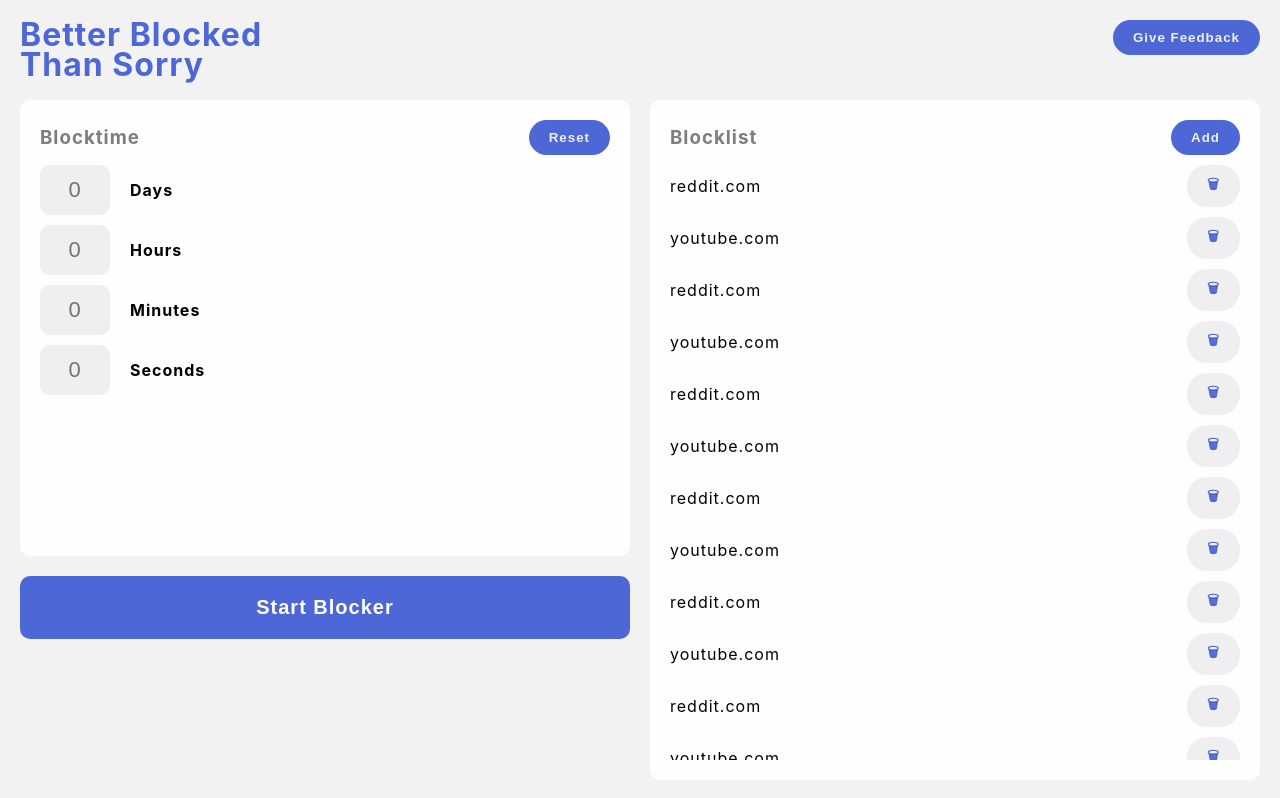
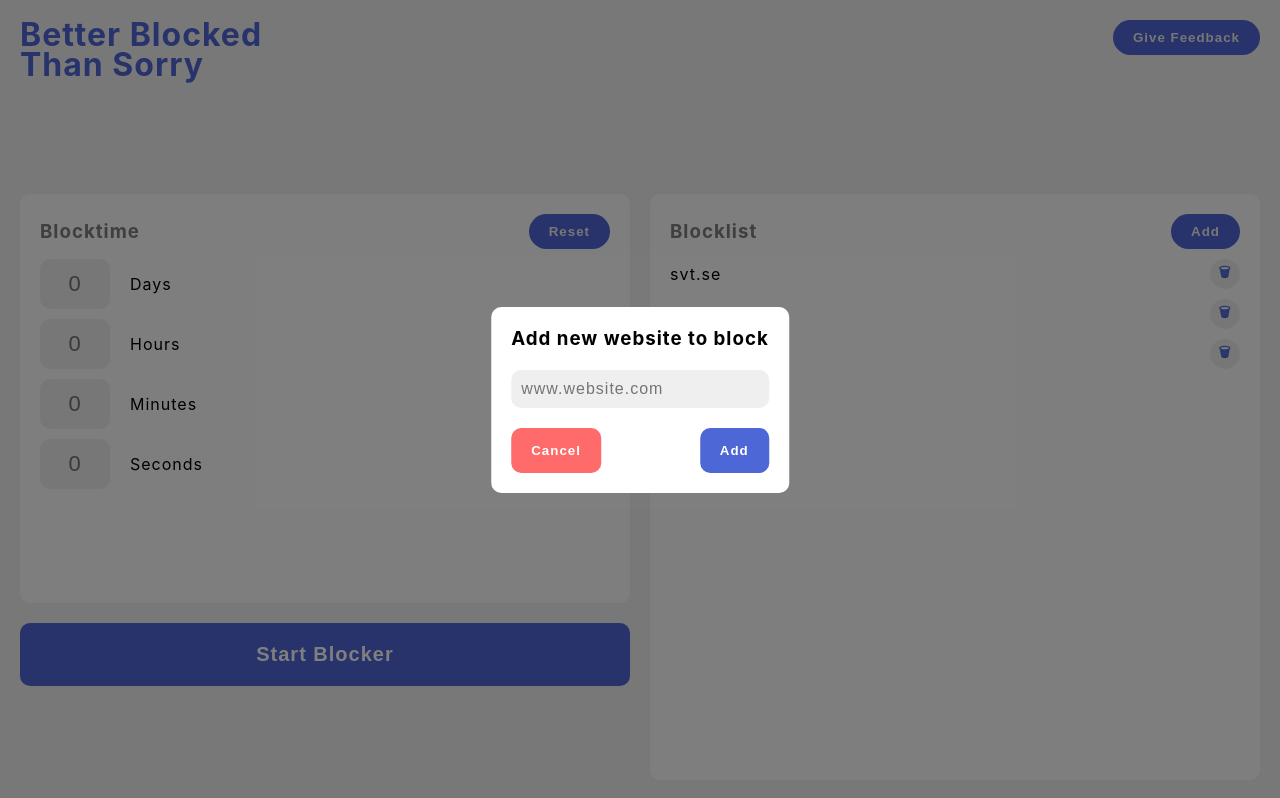
Before and after one commit to mebn/betterBlockedThanSorry, a React (Vite) app in the folder frontend/: page / in a window 1280 px wide. Both pictures are taken after a click on the button "Add". Built offline with nearby package versions, Linux system fonts and the light colour scheme; the HTML template or start-up script is replaced by a standard one.

Commit message:
Adding websites not works.
Refactor is very much needed now.

```diff
--- a/frontend/src/App.jsx
+++ b/frontend/src/App.jsx
@@ -1,4 +1,4 @@
-import { useEffect, useState } from "react";
+import { useEffect, useRef, useState } from "react";
 import {
   GetDaemonRunningStatus,
   GetEndTime,
@@ -14,10 +14,10 @@ function App() {
   const getCurrentTime = () => Math.floor(Date.now() / 1000);
 
   const [blocktime, setBlocktime] = useState({
-    days: null,
-    hours: null,
-    minutes: null,
-    seconds: null,
+    days: "",
+    hours: "",
+    minutes: "",
+    seconds: "",
   });
   const [blocklist, setBlocklist] = useState([
     "svt.se",
@@ -27,6 +27,21 @@ function App() {
 
   const [isRunning, setIsRunning] = useState(false);
   const [endTime, setEndTime] = useState(0);
+  const [dialogWebsite, setDialogWebsite] = useState("");
+
+  const dialogRef = useRef(null);
+
+  const toggleDialog = () => {
+    if (!dialogRef.current) {
+      return;
+    }
+
+    setDialogWebsite("");
+
+    dialogRef.current.hasAttribute("open")
+      ? dialogRef.current.close()
+      : dialogRef.current.showModal();
+  };
 
   useEffect(() => {
     let intervalId;
@@ -100,6 +115,98 @@ function App() {
   };
 
   return (
+    <div>
+      <dialog
+        style={{
+          position: "fixed",
+          top: "50%",
+          left: "50%",
+          transform: "translate(-50%, -50%)",
+          padding: "20px",
+          border: "none",
+          borderRadius: "10px",
+          background: "white",
+          maxWidth: "400px",
+        }}
+        ref={dialogRef}
+        onClick={(e) => {
+          if (e.currentTarget == e.target) {
+            toggleDialog();
+          }
+        }}
+      >
+        <div
+          style={{
+            display: "flex",
+            flexFlow: "column",
+            gap: "20px",
+          }}
+        >
+          <h3>Add new website to block</h3>
+          <input
+            style={{
+              background: "#EFEFEF",
+              border: "none",
+              borderRadius: "10px",
+              padding: "10px",
+              fontSize: "16px",
+              outline: "none",
+            }}
+            type="text"
+            tabIndex={0}
+            placeholder="www.website.com"
+            value={dialogWebsite}
+            onChange={(e) => setDialogWebsite(e.target.value)}
+            onKeyDown={(e) => {
+              if (e.key === "Enter") {
+                setBlocklist([...blocklist, dialogWebsite]);
+                toggleDialog();
+              }
+            }}
+          />
+
+          <div
+            style={{
+              display: "flex",
+              flexFlow: "row",
+              justifyContent: "space-between",
+            }}
+          >
+            <button
+              style={{
+                padding: "15px 20px",
+                border: "none",
+                cursor: "pointer",
+                borderRadius: "10px",
+                background: "#FF6B6B",
+                color: "white",
+                fontWeight: "bold",
+              }}
+              onClick={toggleDialog}
+            >
+              Cancel
+            </button>
+            <button
+              style={{
+                padding: "15px 20px",
+                border: "none",
+                cursor: "pointer",
+                borderRadius: "10px",
+                background: "#4E67D6",
+                color: "white",
+                fontWeight: "bold",
+              }}
+              onClick={() => {
+                setBlocklist([...blocklist, dialogWebsite]);
+                toggleDialog();
+              }}
+            >
+              Add
+            </button>
+          </div>
+        </div>
+      </dialog>
+
       <div
         style={{
           display: "grid",
@@ -136,65 +243,81 @@ function App() {
             <Counter
               text="Days"
               value={blocktime.days}
-            isRunning={isRunning}
               onChange={(e) => {
-              let val = parseInt(e.target.value, 10);
-              if (!isNaN(val)) {
-                val = val > 7 ? 7 : val;
-                val = val >= 0 ? val : 0;
-              }
+                let val = e.target.value;
+                const number = parseInt(val, 10);
+
+                if (val == "") {
                   setBlocktime({
                     ...blocktime,
-                days: val,
+                    days: "",
                   });
+                } else if (!isNaN(number) && number >= 0) {
+                  setBlocktime({
+                    ...blocktime,
+                    days: Math.min(number, 7),
+                  });
+                }
               }}
             />
             <Counter
               text="Hours"
               value={blocktime.hours}
-            isRunning={isRunning}
               onChange={(e) => {
-              let val = parseInt(e.target.value, 10);
-              if (!isNaN(val)) {
-                val = val > 23 ? 23 : val;
-                val = val >= 0 ? val : 0;
-              }
+                let val = e.target.value;
+                const number = parseInt(val, 10);
+
+                if (val == "") {
                   setBlocktime({
                     ...blocktime,
-                hours: val,
+                    hours: "",
                   });
+                } else if (!isNaN(number) && number >= 0) {
+                  setBlocktime({
+                    ...blocktime,
+                    hours: Math.min(number, 23),
+                  });
+                }
               }}
             />
             <Counter
               text="Minutes"
               value={blocktime.minutes}
-            isRunning={isRunning}
               onChange={(e) => {
-              let val = parseInt(e.target.value, 10);
-              if (!isNaN(val)) {
-                val = val > 59 ? 59 : val;
-                val = val >= 0 ? val : 0;
-              }
+                let val = e.target.value;
+                const number = parseInt(val, 10);
+
+                if (val == "") {
                   setBlocktime({
                     ...blocktime,
-                minutes: val,
+                    minutes: "",
                   });
+                } else if (!isNaN(number) && number >= 0) {
+                  setBlocktime({
+                    ...blocktime,
+                    minutes: Math.min(number, 59),
+                  });
+                }
               }}
             />
             <Counter
               text="Seconds"
               value={blocktime.seconds}
-            isRunning={isRunning}
               onChange={(e) => {
-              let val = parseInt(e.target.value, 10);
-              if (!isNaN(val)) {
-                val = val > 59 ? 59 : val;
-                val = val >= 0 ? val : 0;
-              }
+                let val = e.target.value;
+                const number = parseInt(val, 10);
+
+                if (val == "") {
                   setBlocktime({
                     ...blocktime,
-                seconds: val,
+                    seconds: "",
                   });
+                } else if (!isNaN(number) && number >= 0) {
+                  setBlocktime({
+                    ...blocktime,
+                    seconds: Math.min(number, 59),
+                  });
+                }
               }}
             />
           </Column>
@@ -218,7 +341,10 @@ function App() {
             title="Blocklist"
             buttonTitle="Add"
             isRunning={isRunning}
-          onClick={() => {}}
+            onClick={() => {
+              // add website
+              toggleDialog();
+            }}
           >
             <div
               style={{
@@ -228,20 +354,23 @@ function App() {
                 overflowY: "auto",
               }}
             >
-            <Entry text="reddit.com" isRunning={isRunning} />
-            <Entry text="youtube.com" isRunning={isRunning} />
-            <Entry text="reddit.com" isRunning={isRunning} />
-            <Entry text="youtube.com" isRunning={isRunning} />
-            <Entry text="reddit.com" isRunning={isRunning} />
-            <Entry text="youtube.com" isRunning={isRunning} />
-            <Entry text="reddit.com" isRunning={isRunning} />
-            <Entry text="youtube.com" isRunning={isRunning} />
-            <Entry text="reddit.com" isRunning={isRunning} />
-            <Entry text="youtube.com" isRunning={isRunning} />
-            <Entry text="reddit.com" isRunning={isRunning} />
-            <Entry text="youtube.com" isRunning={isRunning} />
+              {blocklist.map((value, key) => (
+                <Entry
+                  text={value}
+                  isRunning={isRunning}
+                  key={key}
+                  onClick={() => {
+                    // remove element from blocklist
+                    const updatedBlocklist = blocklist.filter(
+                      (_, i) => i !== key
+                    );
+                    setBlocklist(updatedBlocklist);
+                  }}
+                />
+              ))}
             </div>
           </Column>
+        </div>
       </div>
     </div>
   );
--- a/frontend/src/components/Counter.jsx
+++ b/frontend/src/components/Counter.jsx
@@ -1,4 +1,4 @@
-export default ({ text, value, onChange, isRunning }) => {
+export default ({ text, value, onChange }) => {
   return (
     <div
       style={{
@@ -21,15 +21,12 @@ export default ({ text, value, onChange, isRunning }) => {
           fontSize: "22px",
           outline: "none",
         }}
-        type="number"
-        name={text}
-        id={text}
+        type="text"
+        placeholder="0"
         value={value}
         onChange={onChange}
-        placeholder="0"
-        disabled={isRunning}
       />
-      <h4>{text}</h4>
+      {text}
     </div>
   );
 };
--- a/frontend/src/components/Entry.jsx
+++ b/frontend/src/components/Entry.jsx
@@ -1,4 +1,4 @@
-export default ({ text, isRunning }) => {
+export default ({ text, isRunning, onClick }) => {
   return (
     <div
       style={{
@@ -14,13 +14,16 @@ export default ({ text, isRunning }) => {
           visibility: isRunning ? "hidden" : "visible",
           background: "#EFEFEF",
           color: "#4E67D6",
-          padding: "10px 20px",
+          width: "30px",
+          height: "30px",
+          // marginRight: "10px",
           border: "none",
           borderRadius: "20px",
           cursor: "pointer",
           fontWeight: "bold",
         }}
         disabled={isRunning}
+        onClick={onClick}
       >
         &#x1F5D1;
       </button>
--- a/frontend/src/components/StartButton.jsx
+++ b/frontend/src/components/StartButton.jsx
@@ -31,7 +31,7 @@ export default ({ text, onClick, isRunning }) => {
       }}
       onClick={onClick}
     >
-      <h2>{text}</h2>
+      <h2 style={{ cursor: "pointer" }}>{text}</h2>
     </button>
   );
 };
--- a/frontend/src/style.css
+++ b/frontend/src/style.css
@@ -2,6 +2,12 @@
   margin: 0;
   padding: 0;
   letter-spacing: 1px;
+  -webkit-user-select: none;
+  -moz-user-select: none;
+  -ms-user-select: none;
+  user-select: none;
+  /* outline: none; */
+  cursor: default;
 }
 
 html,
@@ -21,13 +27,18 @@ body {
 }
 
 /* Hide arrows for all browsers */
-input[type="number"]::-webkit-inner-spin-button,
-input[type="number"]::-webkit-outer-spin-button {
+input::-webkit-inner-spin-button,
+input::-webkit-outer-spin-button {
   -webkit-appearance: none;
   margin: 0;
 }
 
-input[type="number"] {
+input {
   -moz-appearance: textfield; /* For Firefox */
   appearance: none; /* Standard */
+  cursor: auto;
 }
+
+dialog::backdrop {
+  background: rgba(0, 0, 0, 0.5);
+}
```
Lines whose indentation alone changed are shown as unchanged.
